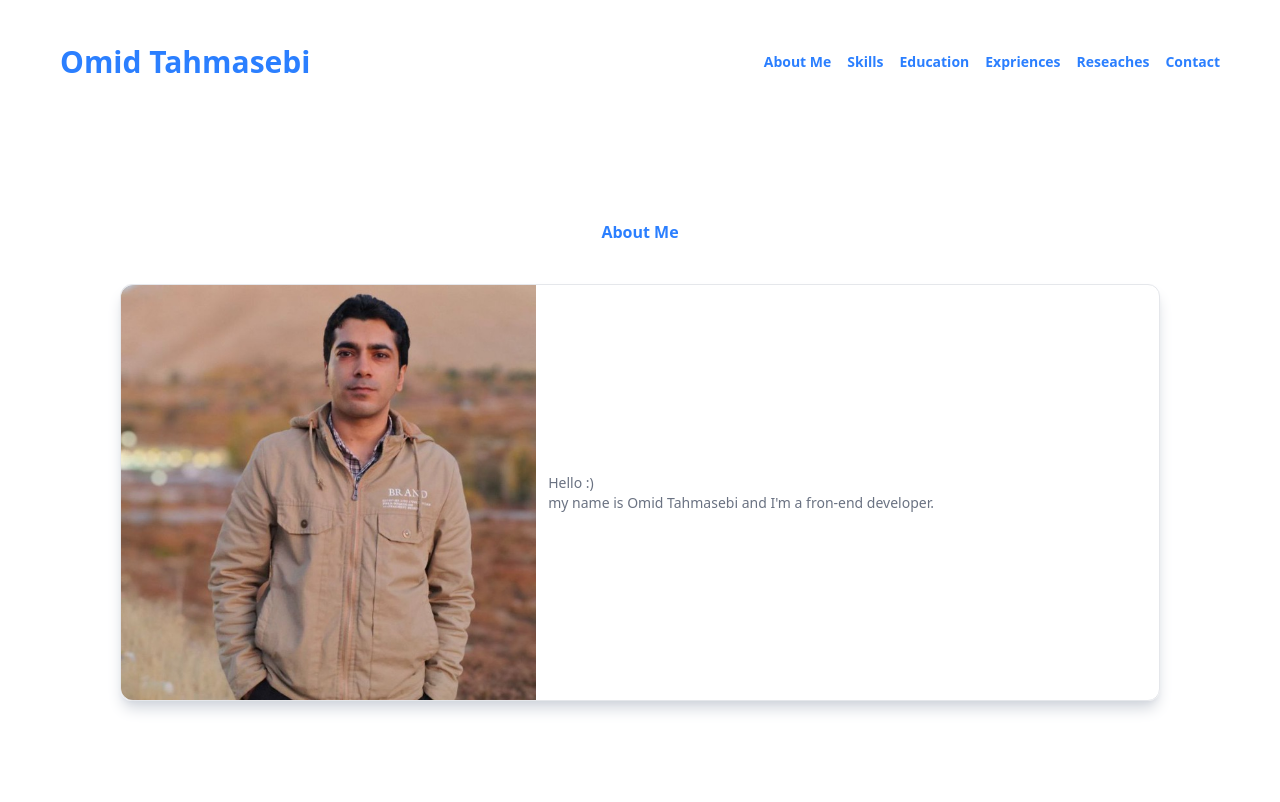
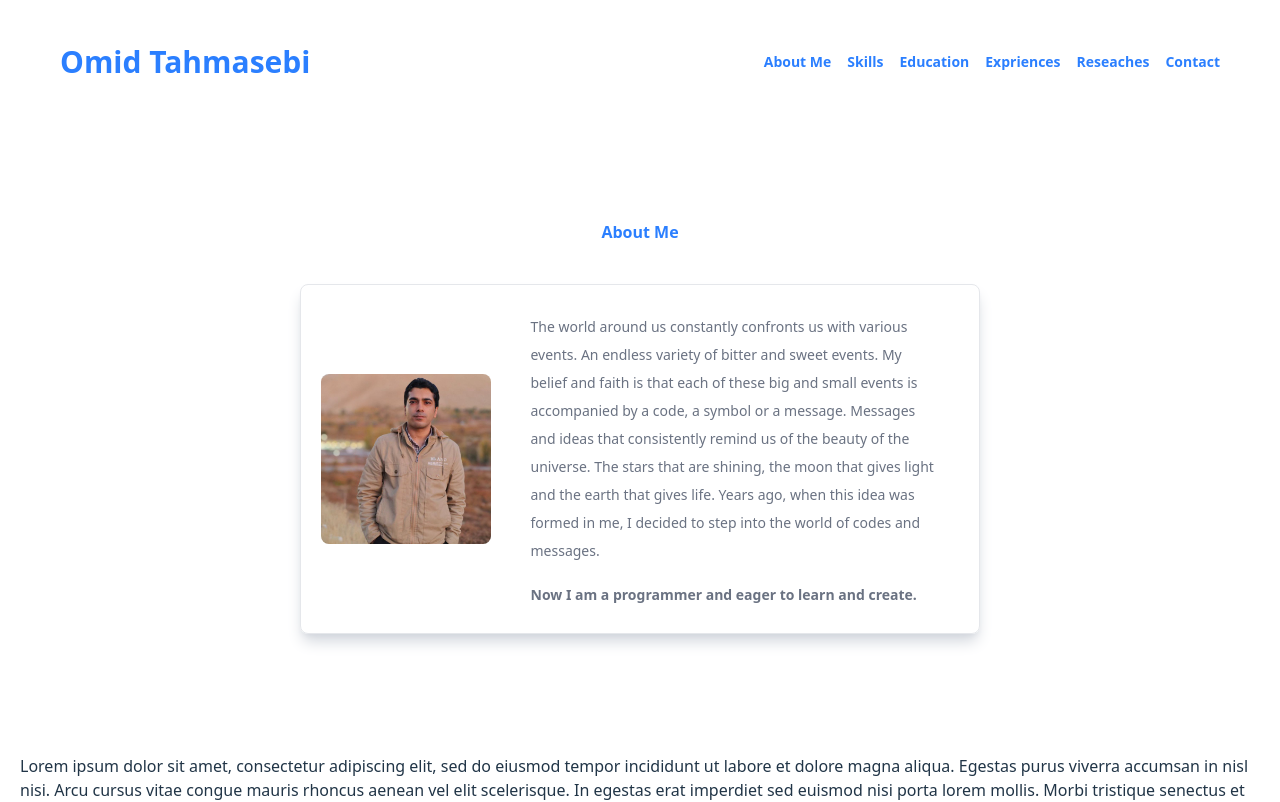
Before and after one commit to OmidTahmasbi1994/potfolio, a React (Vite) app: page / in a window 1280 px wide. Shown: the top 802 px of the page. Built offline with nearby package versions, Linux system fonts and the light colour scheme.

Commit message:
commit-3

```diff
--- a/src/components/aboutMe.jsx
+++ b/src/components/aboutMe.jsx
@@ -1,26 +1,37 @@
 import { motion } from "framer-motion";
 import profileImage from "../assets/profileImage.jpg";
-import { Element } from 'react-scroll'
+import { Element } from "react-scroll";
 
 export const About = () => {
   return (
-    <Element name={'about_me'}>
-      <section className="flex flex-col justify-baseline items-center gap-10 py-30 px-10 max-sm:gap-6">
-        <h1 className="text-blue-500 font-semibold">About Me</h1>
+    <Element name={"about_me"}>
+      <section className="mx-60 flex flex-col justify-baseline items-center gap-10 py-30 px-10 max-xl:mx-0 max-xl:py-20 max-sm:py-20 max-sm:mx-0 max-sm:gap-6">
+        <h1 className="text-blue-500 font-semibold max-sm:text-sm">About Me</h1>
         <motion.div
           initial={{ x: "-100vw" }}
           animate={{ x: 0 }}
           transition={{ duration: 1 }}
-          className="flex flex-row justify-start items-center border-solid border-1 border-gray-200 rounded-xl shadow-lg shadow-gray-300"
+          className="flex flex-row justify-start items-center border-solid border-1 border-gray-200 rounded-lg shadow-lg shadow-gray-300 max-xl:items-center max-lg:items-center max-md:items-start max-sm:items-start"
         >
-          <img className="w-[40%] rounded-l-xl" src={profileImage} />
-          <p className="text-gray-500 text-sm text-justify pl-3">
-            Hello :) <br /> my name is Omid Tahmasebi and I'm a fron-end
-            developer.
+          <img
+            className="w-[25%] rounded-lg ml-5 my-5 max-sm:w-[20%] max-sm:mt-3 max-sm:ml-2"
+            src={profileImage}
+          />
+          <p className="text-gray-500 text-sm text-left pl-10 pr-10 py-7 leading-7 max-sm:pl-4 max-sm:pr-4 max-sm:pt-4 max-sm:pb-5 max-sm:text-xs max-sm:leading-6">
+            The world around us constantly confronts us with various events. An
+            endless variety of bitter and sweet events. My belief and faith is
+            that each of these big and small events is accompanied by a code, a
+            symbol or a message. Messages and ideas that consistently remind us
+            of the beauty of the universe. The stars that are shining, the moon
+            that gives light and the earth that gives life. Years ago, when this
+            idea was formed in me, I decided to step into the world of codes and
+            messages.
+            <span className="block mt-5 text-sm max-sm:mt-3 max-sm:text-xs font-semibold">
+              Now I am a programmer and eager to learn and create.
+            </span>
           </p>
         </motion.div>
       </section>
     </Element>
-
   );
 };
```
